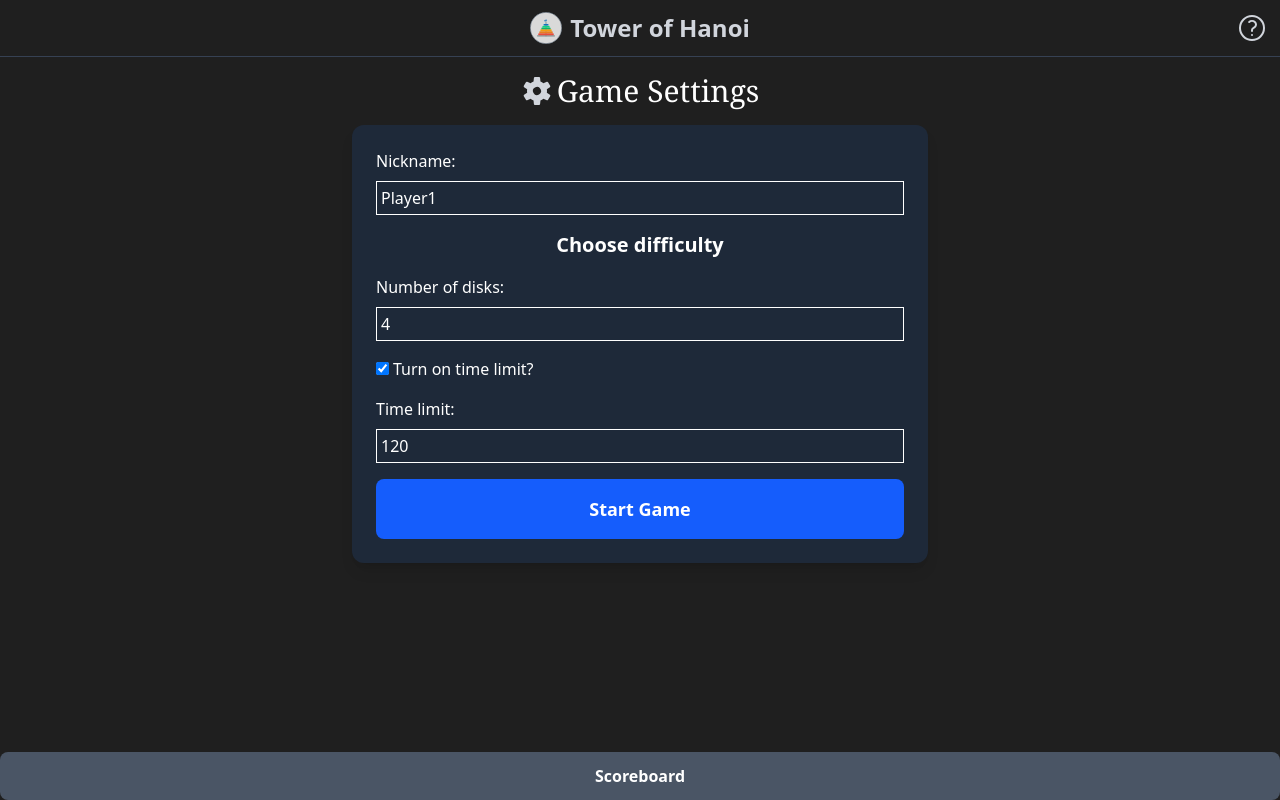
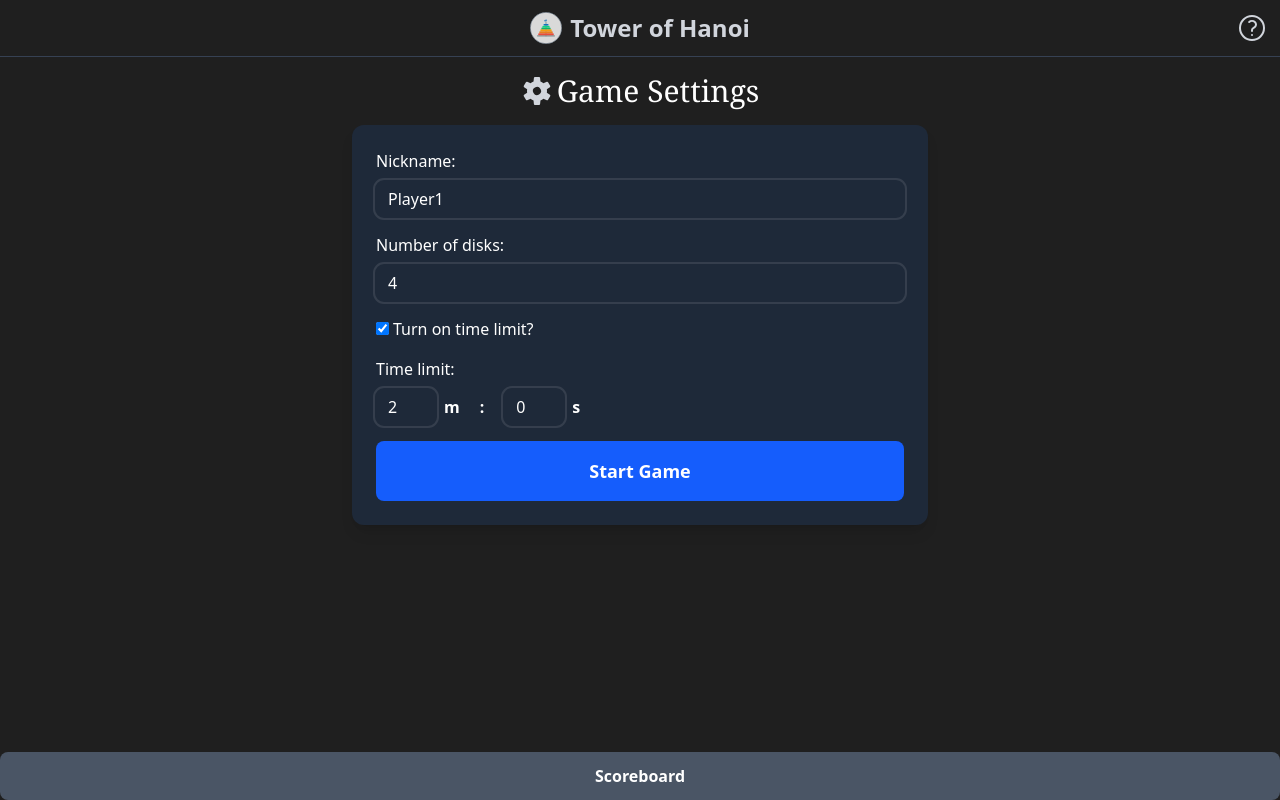
Before and after one commit to DeLinev/HanoiTower, a React (Vite) app: page / in a window 1280 px wide. Built offline with nearby package versions, Linux system fonts and the light colour scheme.

Commit message:
Improve visual clarity of tower selection and restyle the settings form on the start page

```diff
--- a/src/components/game/HanoiGame.tsx
+++ b/src/components/game/HanoiGame.tsx
@@ -5,8 +5,8 @@ export function HanoiGame({ gameState, onTowerSelect }: HanoiGameProps) {
     return (
         <div className="w-full p-8">
             <div className="grid grid-cols-3 gap-8 max-w-4xl mx-auto">
-                {gameState.towers.map((tower) => (
-                    <Tower key={tower.id} tower={tower} onClick={() => onTowerSelect(tower.id)} />
+                {gameState.towers.map((tower, i) => (
+                    <Tower key={tower.id} tower={tower} onClick={() => onTowerSelect(tower.id) } isSelected={gameState.selectedTower === i} />
                 ))}
             </div>
             <div className="w-full h-4 bg-gray-400 rounded-lg max-w-4xl mx-auto"></div>
--- a/src/components/game/Tower.tsx
+++ b/src/components/game/Tower.tsx
@@ -1,9 +1,16 @@
 import type { Tower } from "../../types/game.types";
 import { Disk } from "./Disk";
 
-export function Tower({ tower, onClick } : { tower: Tower, onClick: () => void }) {
+export function Tower({ tower, onClick, isSelected } : { tower: Tower, onClick: () => void, isSelected: boolean }) {
     return (
-        <div className="flex flex-col items-center justify-end w-full h-100 relative" onClick={() => onClick()}>
+        <div
+            className="flex flex-col items-center justify-end w-full h-100 relative transition-all duration-200 transform cursor-pointer"
+            onClick={() => onClick()}
+            role="button"
+            aria-pressed={isSelected}
+            tabIndex={0}
+            onKeyDown={(e) => { if (e.key === 'Enter' || e.key === ' ') { e.preventDefault(); onClick(); } }}
+        >
             <div className="absolute bottom-0 w-2 h-64 bg-gray-300 rounded-t-lg"></div>
 
             <div className="absolute bottom-4 flex flex-col-reverse items-center w-full">
@@ -11,6 +18,8 @@ export function Tower({ tower, onClick } : { tower: Tower, onClick: () => void }
                     <Disk key={disk.id} disk={disk} />
                 ))}
             </div>
+
+            <div className={`absolute inset-x-3 h-6 bg-gradient-to-t from-gray-100/70 transition-opacity ${isSelected ? 'opacity-100' : 'opacity-0'}`} />
         </div>
     )
 }
--- a/src/hooks/useGame.ts
+++ b/src/hooks/useGame.ts
@@ -118,15 +118,12 @@ export function useGame(difficulty: Difficulty, onGameComplete: (movesCount: num
         }
     };
 
-    const minMoves = validation.getMinMoves(diskCount);
-
     return {
         gameState,
         timePassed: timer.timePassed,
         timeRemaining: timer.timeRemaining,
         isTimerRunning: timer.isRunning,
         isTimeUp: timer.isTimeUp,
-        minMoves: minMoves,
         handleTowerSelect,
         resetGame,
         pauseGame,
--- a/src/pages/ScorePage.tsx
+++ b/src/pages/ScorePage.tsx
@@ -15,7 +15,6 @@ export default function ScorePage() {
     }
 
     const { gameStats } = userScore;
-
     const totalGames = gameStats.length;
     const gamesWon = gameStats.filter(game => game.isGameWon).length;
     const gamesLost = totalGames - gamesWon;
--- a/src/pages/StartPage.tsx
+++ b/src/pages/StartPage.tsx
@@ -11,8 +11,8 @@ import { difficulties } from "../constants/game.constants";
 
 export function StartPage() {
     const navigate = useNavigate();
-    const [ gameSettingValue, setGameSettingValue ] = useLocalStorage<Difficulty>("gameSettings", difficulties[1]);
-    const [ currentPlayer, setCurrentPlayer ] = useLocalStorage<string>("currentPlayer", "Player1");
+    const [gameSettingValue, setGameSettingValue] = useLocalStorage<Difficulty>("gameSettings", difficulties[1]);
+    const [currentPlayer, setCurrentPlayer] = useLocalStorage<string>("currentPlayer", "Player1");
 
     const { register, handleSubmit, watch, formState: { errors } } = useForm<SettingsFormData>({
         defaultValues: {
@@ -20,7 +20,8 @@ export function StartPage() {
             difficultyValue: gameSettingValue.value,
             isTimerOn: gameSettingValue.isTimerOn,
             customDisks: gameSettingValue.disks,
-            timeLimit: gameSettingValue.timeLimit
+            timeLimitMin: Math.floor((gameSettingValue.timeLimit ?? 0) / 60),
+            timeLimitSec: (gameSettingValue.timeLimit ?? 0) % 60
         }
     });
 
@@ -33,7 +34,7 @@ export function StartPage() {
             disks: data.customDisks,
             description: "Custom difficulty",
             isTimerOn: data.isTimerOn,
-            timeLimit: data.isTimerOn ? data.timeLimit : undefined
+            timeLimit: data.isTimerOn ? data.timeLimitMin * 60 + data.timeLimitSec : undefined
         }
 
         setGameSettingValue(selectedDifficulty);
@@ -50,24 +51,27 @@ export function StartPage() {
                             <label htmlFor="nickname">Nickname:</label>
                             <input
                                 id="nickname"
-                                className="border-1 border-white p-1"
+                                className="px-3 py-1.5 rounded-lg outline-2 outline-offset-1 outline-white/10 focus:outline-blue-600"
                                 {...register("nickname", {
                                     required: 'Nickname is required',
                                     minLength: { value: 3, message: "Length of the nickname must be at least 3." },
-                                    maxLength: { value: 10, message: "Length of the nickname should not exceed 10." }
+                                    maxLength: { value: 10, message: "Length of the nickname should not exceed 10." },
+                                    pattern: {
+                                        value: /^[A-Za-z0-9_]+$/,
+                                        message: "Nickname may only contain letters, numbers and underscores."
+                                    }
                                 })}
                             />
                             {errors.nickname && (
                                 <p className="text-red-400">{errors.nickname.message}</p>
                             )}
                         </div>
-                        <h2 className="text-center font-bold text-xl">Choose difficulty</h2>
                         <div className="flex flex-col gap-2">
                             <label htmlFor="customDisks">Number of disks:</label>
                             <input
                                 id="customDisks"
                                 type="number"
-                                className="border-1 border-white p-1"
+                                className="px-3 py-1.5 rounded-lg outline-2 outline-offset-1 outline-white/10 focus:outline-blue-600"
                                 {...register("customDisks", {
                                     required: 'Number of disks is required',
                                     min: { value: 3, message: "Number of disks must be at least 3." },
@@ -95,20 +99,39 @@ export function StartPage() {
 
                         {isTimerOn && (
                             <div className="flex flex-col gap-2">
-                                <label htmlFor="timeLimit">Time limit:</label>
+                                <label htmlFor="timeLimitMin">Time limit:</label>
+                                <div className="flex gap-2 items-baseline">
                                     <input
-                                    id="timeLimit"
+                                        id="timeLimitMin"
                                         type="number"
-                                    className="border-1 border-white p-1"
-                                    {...register("timeLimit", {
+                                        className="w-15 px-3 py-1.5 rounded-lg outline-2 outline-offset-1 outline-white/10 focus:outline-blue-600"
+                                        {...register("timeLimitMin", {
                                             required: true,
-                                        min: { value: 1, message: "Time limit must be at least 1 minute." },
-                                        max: { value: 3600, message: "Time limit should not exceed 60 minutes." },
+                                            min: { value: 0, message: "Minutes time limit should not be negative." },
+                                            max: { value: 60, message: "Minutes time limit should not exceed 60 minutes." },
                                             valueAsNumber: true
                                         })}
                                     />
-                                {errors.timeLimit && (
-                                    <p className="text-red-400">{errors.timeLimit.message}</p>
+                                    <div className="font-bold">m</div>
+                                    <div className="mx-3 font-bold">:</div>
+                                    <input
+                                        id="timeLimitSec"
+                                        type="number"
+                                        className="w-15 px-3 py-1.5 rounded-lg outline-2 outline-offset-1 outline-white/10 focus:outline-blue-600"
+                                        {...register("timeLimitSec", {
+                                            required: true,
+                                            min: { value: 0, message: "Seconds time limit should not be negative." },
+                                            max: { value: 60, message: "Seconds time limit should not exceed 59 seconds." },
+                                            valueAsNumber: true
+                                        })}
+                                    />
+                                    <div className="font-bold">s</div>
+                                </div>
+                                {errors.timeLimitMin && (
+                                    <p className="text-red-400">{errors.timeLimitMin.message}</p>
+                                )}
+                                {errors.timeLimitSec && (
+                                    <p className="text-red-400">{errors.timeLimitSec.message}</p>
                                 )}
                             </div>
                         )}
```
Also changed, not shown: src/types/game.types.ts (+5 -4 lines). Lines whose indentation alone changed are shown as unchanged.
